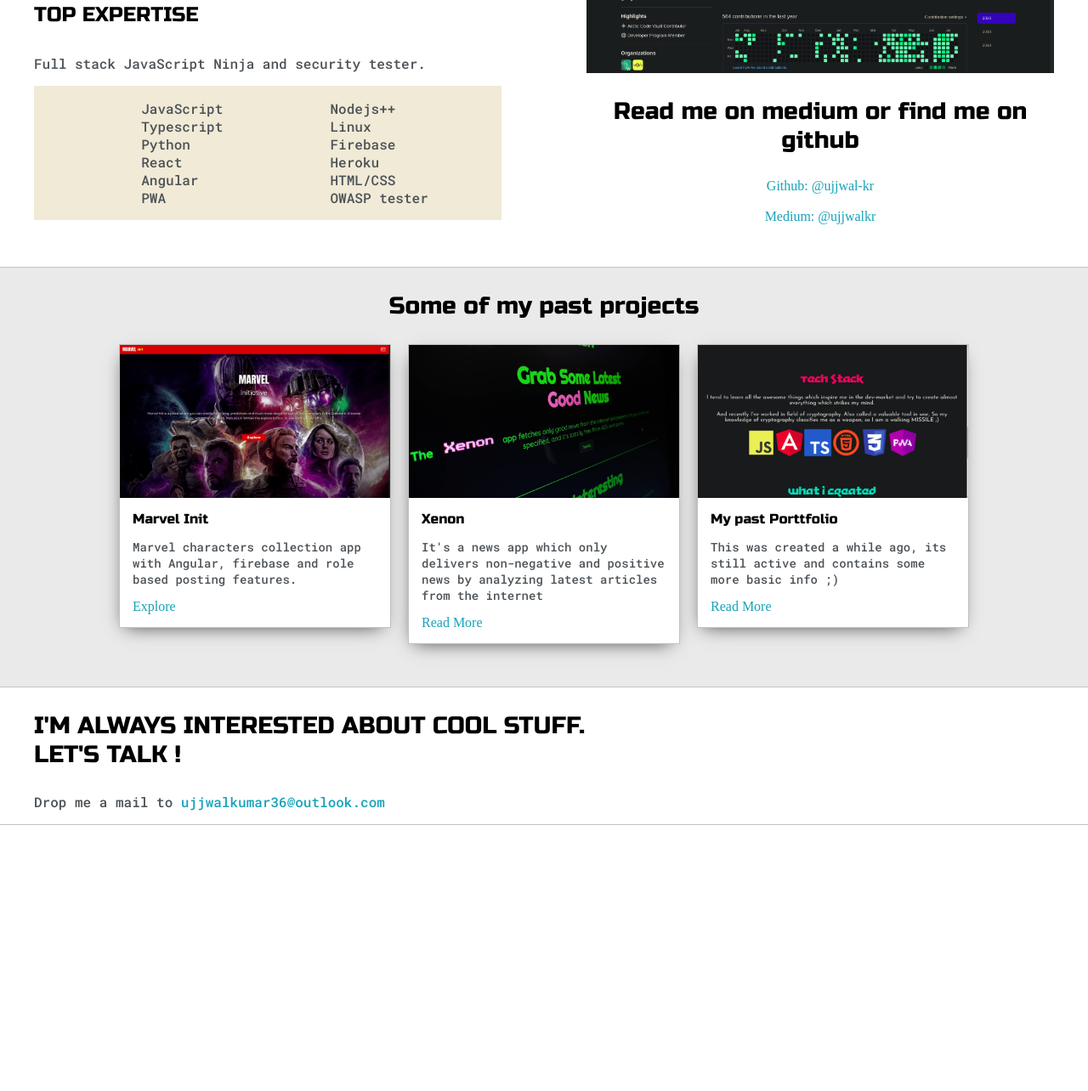
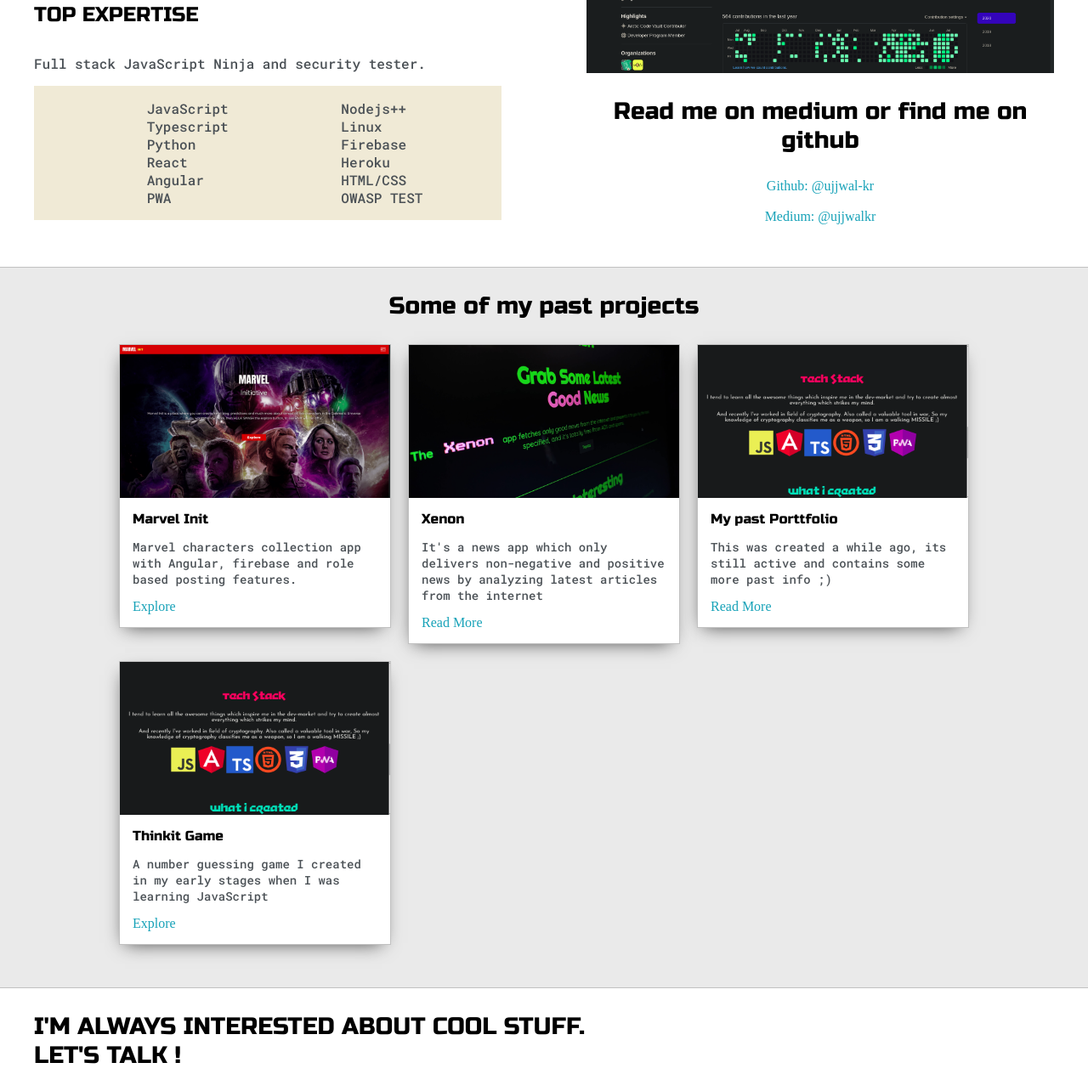
Before and after one commit to ujjwal-kr/portfoliov2, a plain HTML site: page index.html in a window 1280 px wide. Shown: the part 926-2210 px from the top of the page at 85% size. Before the commit the page ends 1897 px from the top, so only its background shows below. Drawn offline with Linux system fonts and the light colour scheme.

Commit message:
added thinkit

```diff
--- a/index.html
+++ b/index.html
@@ -101,7 +101,7 @@
 							<li>Firebase</li>
 							<li>Heroku</li>
 							<li>HTML/CSS</li>
-							<li>OWASP tester</li>
+							<li>OWASP TEST</li>
 						</ul>
 
 					</div>
@@ -155,12 +155,21 @@
 						<img class="thumbnail" src="images/past.png">
 						<div class="post-preview">
 							<h6 class="post-title">My past Porttfolio</h6>
-							<p class="post-intro">This was created a while ago, its still active and contains some more basic info ;)</p>
+							<p class="post-intro">This was created a while ago, its still active and contains some more past info ;)</p>
 							<a href="https://ujjwal-kr.github.io">Read More</a>
 						</div>
 					</div>
 				</div>
-
+				<div>
+					<div class="post">
+						<img class="thumbnail" src="images/past.png">
+						<div class="post-preview">
+							<h6 class="post-title">Thinkit Game</h6>
+							<p class="post-intro">A number guessing game I created in my early stages when I was learning JavaScript</p>
+							<a href="https://thinkit.now.sh">Explore</a>
+						</div>
+					</div>
+				</div>
 			</div>
 		</div>
 	</section>
```
Also changed, not shown: images/thinkit.png (added).
